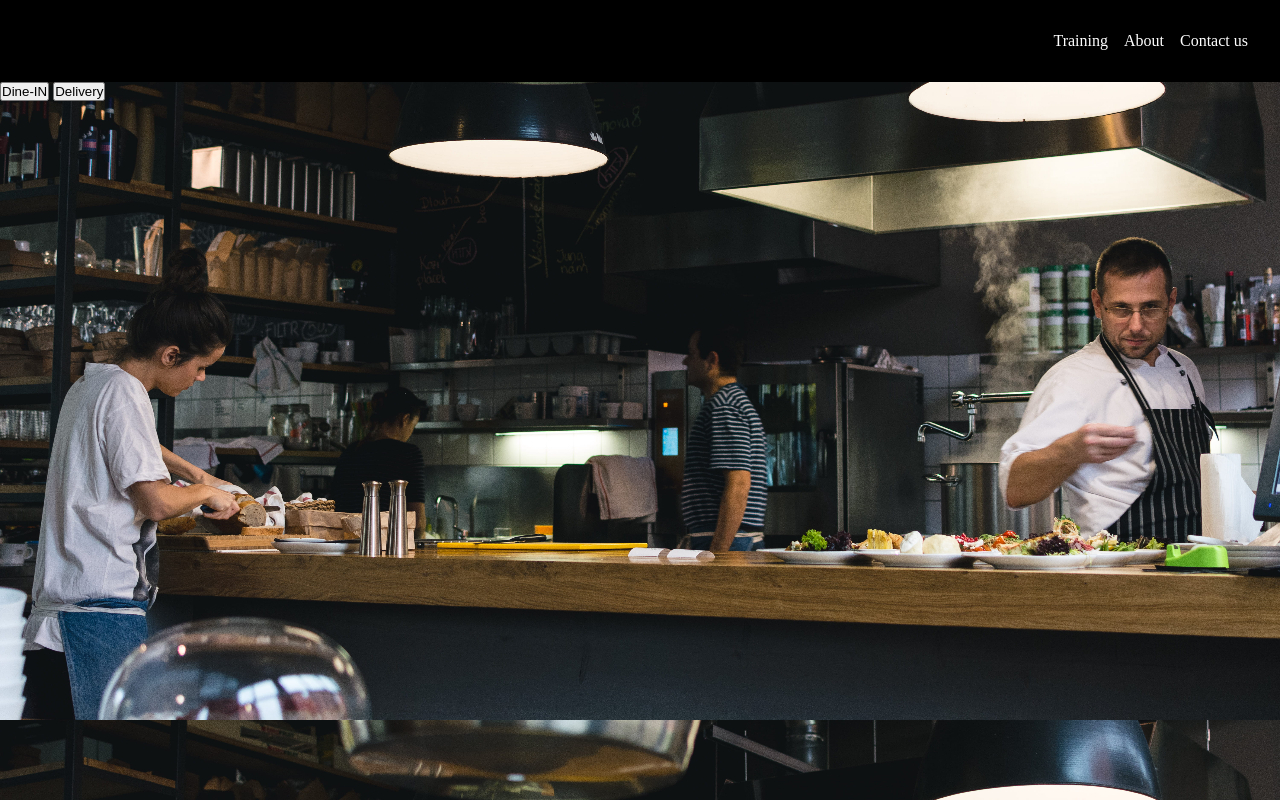
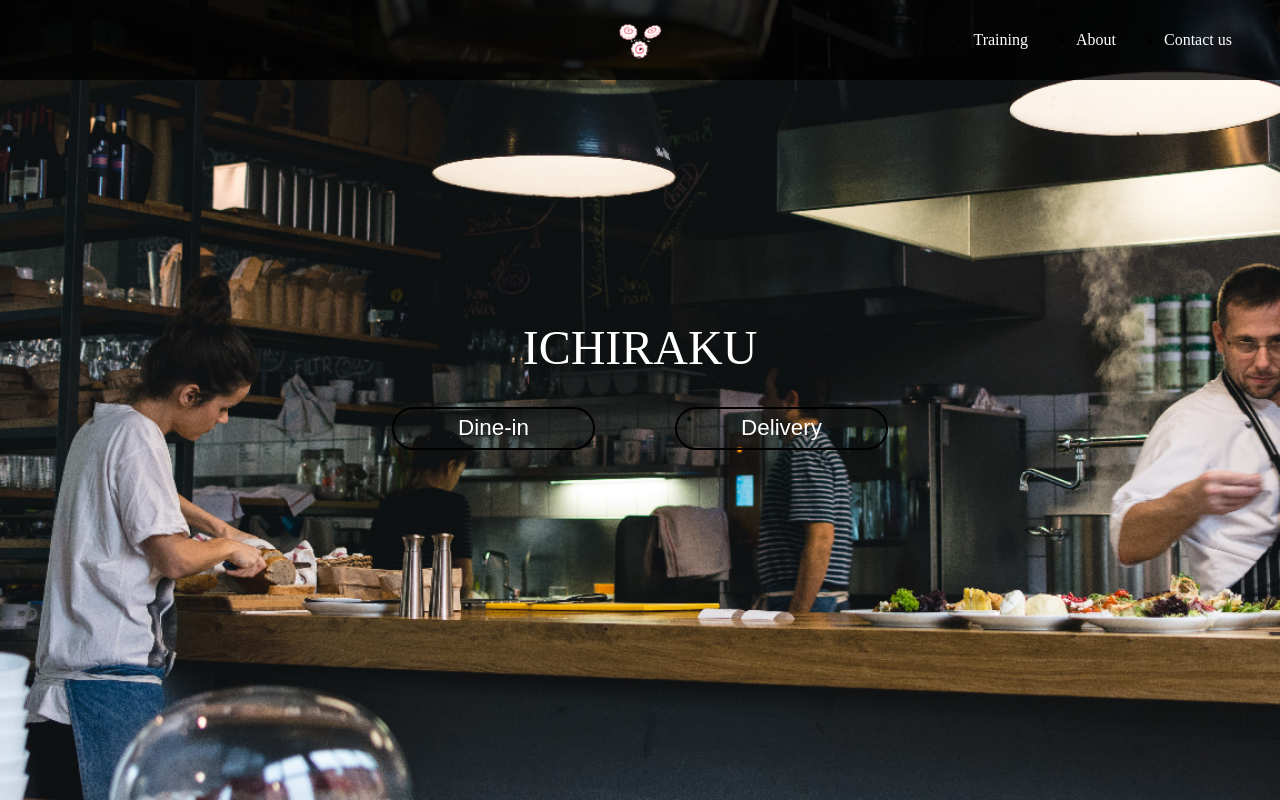
Before and after one commit to RshaneTD/ICHIRAKU, a website: page index.html in a window 1280 px wide. Drawn offline with Linux system fonts and the light colour scheme.

Commit message:
home page

```diff
--- a/index.html
+++ b/index.html
@@ -10,9 +10,8 @@
 </head>
 <body>
     <div class="container">
-        <div class="header">
-            <div class="logo"><img src="/img/log" alt=""></div>
-            <div class="links">
+        <div class="header__right">
+            <div class="header__right--links">
                   <nav>
                       <ul>
                           <li><a href="">Training</a></li>
@@ -24,16 +23,21 @@
 
               </div>
         </div>
-        <div class="bg-image"></div>
+        <div class="header__middle">
+            <div class="header__middle--logo"><img src="/img/logo/narutomaiki-removebg-preview.png" alt=""></div>
+        </div>
+
         <div class="hero-container">
-            <div class="text">
-                <div class="log"></div>
-                <div class="ichiraku"></div>
+            <div class="logo-text">
+                 <span>ICHIRAKU</span>
             </div>
-            <div class="btn">
-                <button><a href="">Dine-IN</a></button>
-                <button><a href="">Delivery</a></button>
+
+            <div class="btns">
+                <button><a href=" ">Dine-in</a></button>
+                <button><a href=" ">Delivery</a></button>
+
             </div>
+
         </div>
     </div>
 </body>
--- a/style/sass/pages/index.scss
+++ b/style/sass/pages/index.scss
@@ -4,41 +4,111 @@
     padding: 0;
 }
 body{
+
+}
+.container{
     background-image: url('/img/wallpaperflare.com_wallpaper.jpg');
     background-size: cover;
     position: fixed;
-    height:100vh;
+    display: grid;
+    grid-template-rows: 5rem;
+    height: 100vh;
     width: 100vw;
-}
-.container{
-
-
 
 }
 
 
-.header{
-    background-color: black;
-    padding: unset;
+.header__middle{
+    display: flex;
+    background: rgba(0, 0, 0, 0.80);
+    justify-content: center;
+    align-items: center;
+    padding: 1rem 2rem;
+    &--logo{
+        display: flex;
+        justify-content: center;
+        img{
+            width: 10%;
+            height: 100%;
+        }
+    }
+}
+
+
+
+
+
+.header__right{
+    position: fixed;
+    display: flex;
+    align-items: center;
+    justify-content: flex-end;
+
+    width: 100%;
+    height: 5rem;
+
+    &--links{
         display: flex;
         justify-content: flex-end;
-    padding: 2rem;
-    mix-blend-mode: soft-light;
+        align-items: center;
+
+        padding: 0 3rem;
+
     }
-.logo{
-}
+
     ul{
         display: flex;
-    gap: 1rem;
+        gap: 3rem;
         a{
             text-decoration: none;
             color: white;
         }
+    }
+}
 
+.hero-container{
+    align-self:center;
+    height: 30vh;
+}
+
+.logo-text{
+    display: flex;
+    justify-content: center;
+    align-items: center;
+    span{
+        font-size: 3rem;
+        color: white
+    }
 }
 button{
     a{
         text-decoration: none;
+        color: white;
+        font-size: 1.4rem;
+    }
+}
+
+
+.btns{
+    display: flex;
+    justify-content: center;
+    padding-top: 2rem;
+    gap: 5rem;
+
+    button{
+        padding: 0.4rem 4rem;
+        border: 2px solid black ;
+        border-radius:999px ;
+        background-color: transparent;
+    }
+}
+
+button:hover{
+
+    background-color: white;
+    border: 2px solid white ;
+    transition: linear;
+    a{
         color: black;
     }
 }
```
Also changed, not shown: style/css/style.css, 1 other file. Lines whose indentation alone changed are shown as unchanged.
